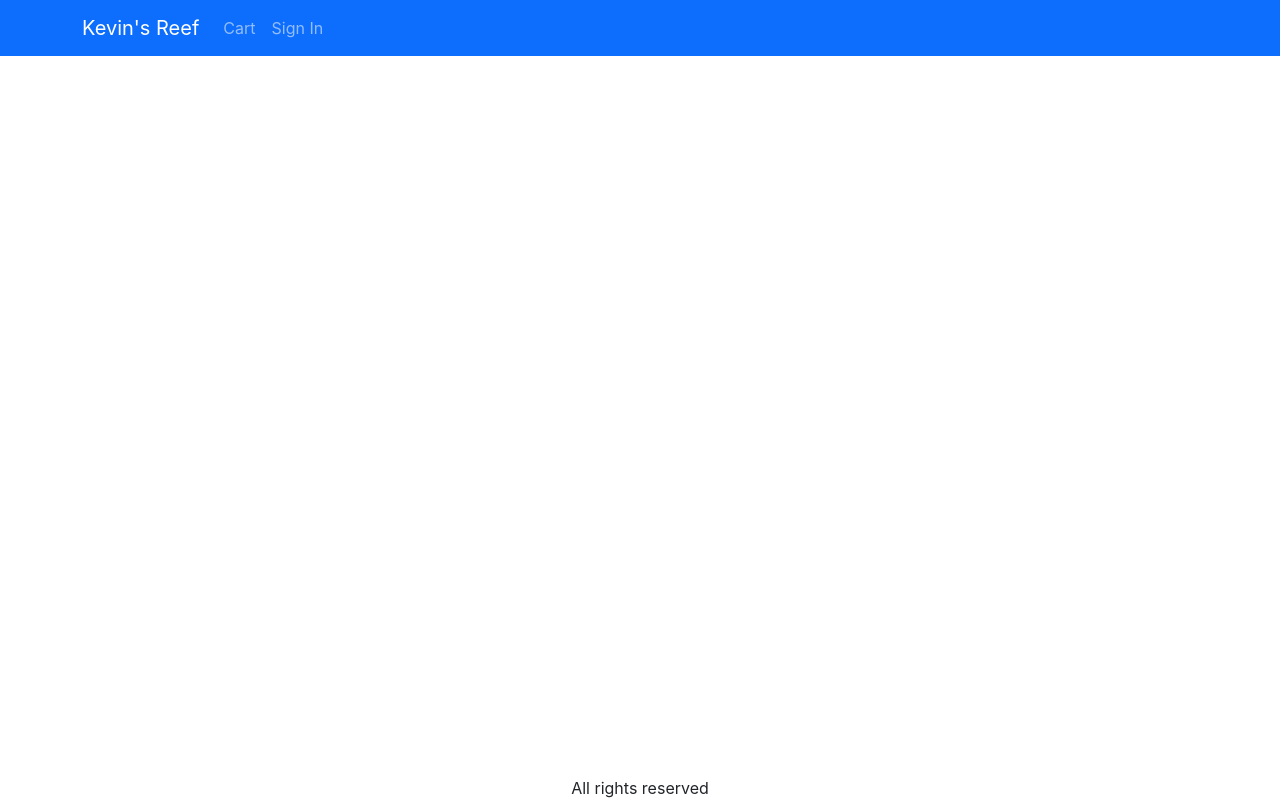
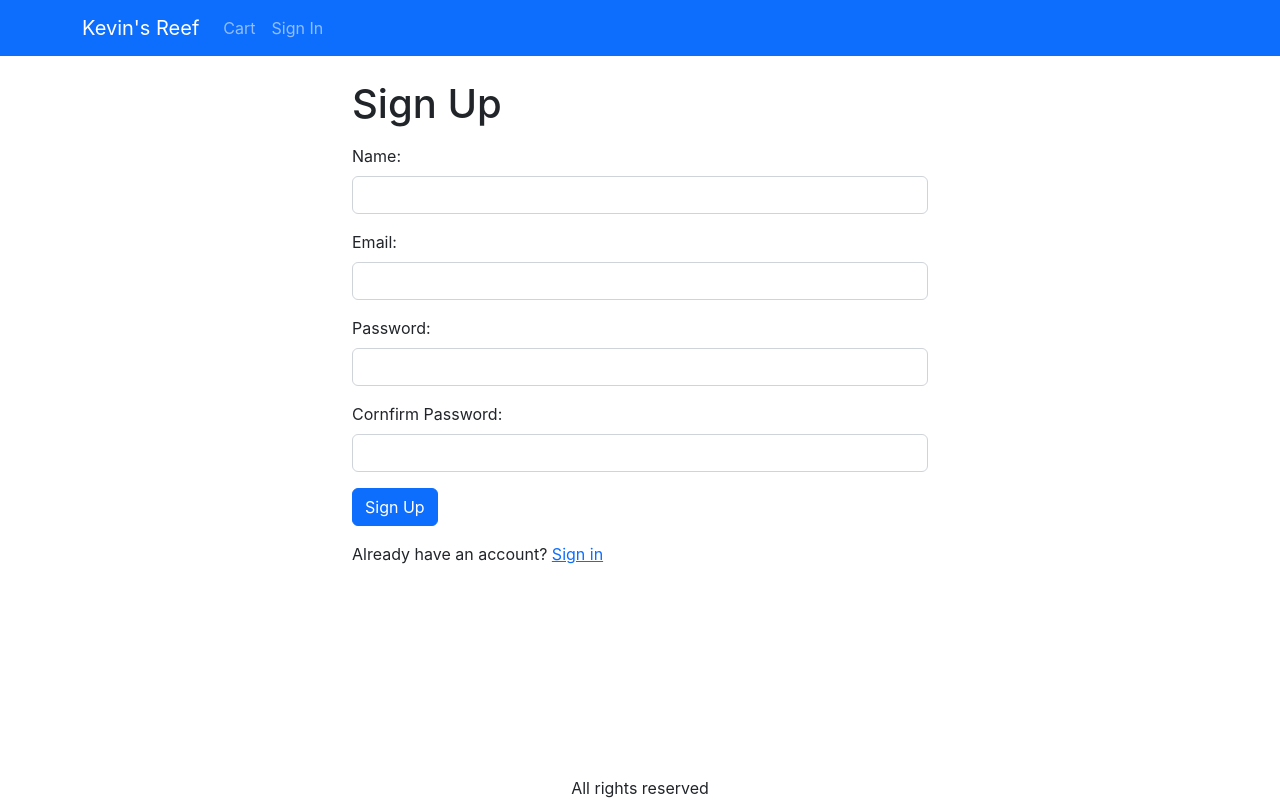
Before and after one commit to Kevin2211/kevins-reef-store, a React (Create React App) app in the folder frontend/: page /signup in a window 1280 px wide. Built offline with nearby package versions, Linux system fonts and the light colour scheme; the HTML template or start-up script is replaced by a standard one.

Commit message:
added signup screen

```diff
--- a/frontend/src/App.js
+++ b/frontend/src/App.js
@@ -12,6 +12,7 @@
 import { ToastContainer } from 'react-toastify'
 import 'react-toastify/dist/ReactToastify.css'
 import ShippingAddressScreen from './screens/ShippingAddressScreen';
+import SignupScreen from './screens/SignupScreen';
 
 function App() {
   const { state, dispatch: contextDispatch } = useContext(Store)
@@ -68,6 +69,7 @@
             <Route path='/product/:slug' element={ <ProductScreen/> }/>
             <Route path='/cart' element={ <CartScreen/> }/>
             <Route path='/signin' element={ <SigninScreen/> }/>
+            <Route path='/signup' element={ <SignupScreen/> }/>
             <Route path='/shipping' element={ <ShippingAddressScreen />}></Route>
             <Route path="/" element={ <HomeScreen/> } />
           </Routes>
--- /dev/null
+++ b/frontend/src/screens/SignupScreen.js
@@ -0,0 +1,84 @@
+import axios from 'axios'
+import React, { useEffect } from 'react'
+import { useContext } from 'react'
+import { useState } from 'react'
+import { Button, Container, Form } from 'react-bootstrap'
+import { Helmet } from 'react-helmet-async'
+import { useLocation, useNavigate } from 'react-router-dom'
+import { Link } from 'react-router-dom'
+import { toast } from 'react-toastify'
+import { Store } from '../Store'
+import { getError } from '../utils'
+
+export default function SignupScreen() {
+    const navigate = useNavigate()
+    const { search } = useLocation()
+    const redirectInUrl = new URLSearchParams(search).get('redirect')
+    const redirect = redirectInUrl ? redirectInUrl : '/'
+
+    const [name, setName] = useState('')
+    const [email, setEmail] = useState('')
+    const [password, setPassword] = useState('')
+    const [confirmPassword, setConfirmPassword] = useState('')
+
+    const { state, dispatch: contextDispatch } = useContext(Store)
+    const userInfo = state.userInfo
+    const submitHandler = async (e) => {
+        e.preventDefault()
+        if(password !== confirmPassword){
+            toast.error('Passwords do not match!')
+            return
+        }
+        try {
+            const { data } = await axios.post('/api/users/signup', {
+                name,
+                email,
+                password
+            })
+            contextDispatch({type: 'USER_SIGNIN', payload: data})
+            localStorage.setItem('userInfo', JSON.stringify(data))
+            navigate(redirect || '/')
+        } catch (error) {
+            toast.error(getError(error.message))
+        }
+    }
+    useEffect(() => {
+        if(userInfo){
+            navigate(redirect)
+        }
+    }, [navigate, redirect, userInfo])
+
+  return (
+    <Container className="small-container">
+        <Helmet>
+            <title>Sign Up</title>
+        </Helmet>
+        <h1 className='my-3'>Sign Up</h1>
+        <Form onSubmit={ submitHandler }>
+        <Form.Group className='mb-3' controlId='name'>
+                <Form.Label>Name:</Form.Label>
+                <Form.Control type='text' onChange={(e) => setName(e.target.value)} required></Form.Control>
+            </Form.Group>
+            <Form.Group className='mb-3' controlId='email'>
+                <Form.Label>Email:</Form.Label>
+                <Form.Control type='email' onChange={(e) => setEmail(e.target.value)} required></Form.Control>
+            </Form.Group>
+            <Form.Group className='mb-3' controlId='password'>
+                <Form.Label>Password:</Form.Label>
+                <Form.Control type='password'  onChange={(e) => setPassword(e.target.value)} required></Form.Control>
+            </Form.Group>
+            <Form.Group className='mb-3' controlId='confirmPassword'>
+                <Form.Label>Cornfirm Password:</Form.Label>
+                <Form.Control type='password'  onChange={(e) => setConfirmPassword(e.target.value)} required></Form.Control>
+            </Form.Group>
+            <div className='mb-3'>
+                <Button type='submit'>Sign Up</Button>
+            </div>
+            <div className='mb-3'>
+                Already have an account? {' '}
+                <Link to={`/signin?redirect=${redirect}`}>Sign in</Link>
+            </div>
+        </Form>
+    </Container>
+  )
+}
```
Also changed, not shown: 1 other file (tests, documents, lock files or other folders).
